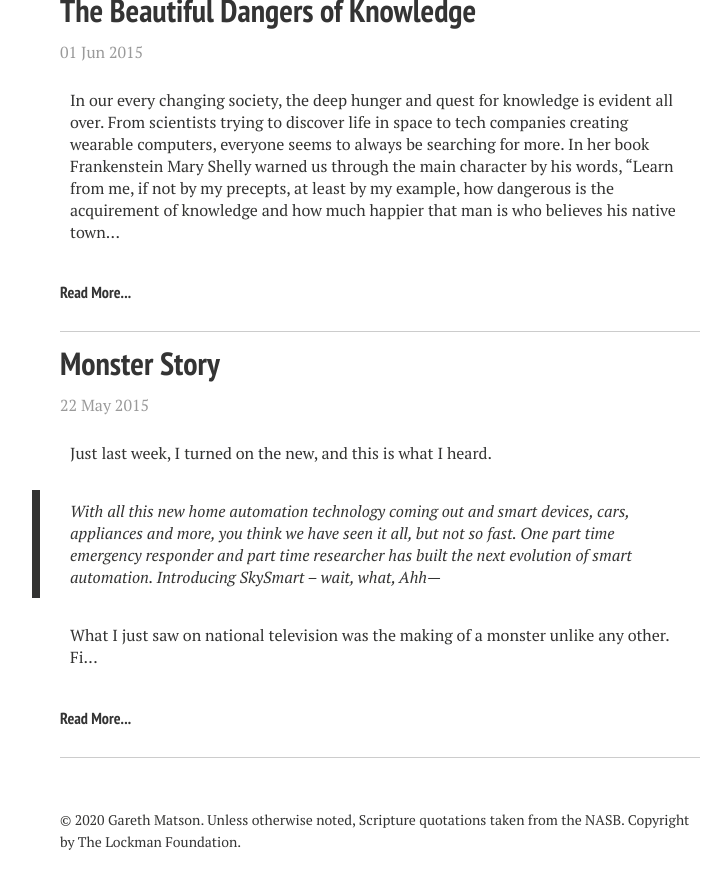
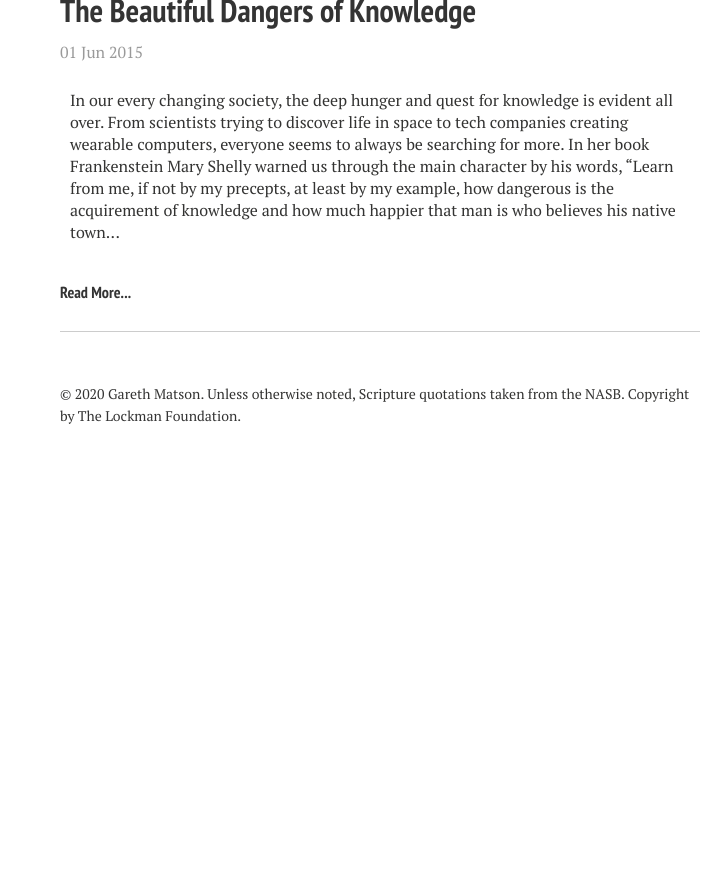
Before and after one commit to gerdums/gerdums.github.io, a Jekyll site: the page built from index.md, in a window 1280 px wide and 900 px high, scrolled down 2181 px. Shown: the top 889 px of the window, without its empty margins (260-979 px from the left). Built offline with Jekyll 4.4.1, drawn with Linux system fonts in a browser that asks for light colours; nearby versions of some CDN libraries; after the commit the page ends 2655 px from its top, so only the background shows below that.

Commit message:
update 2015-05-22-Monster Story.md

```diff
--- a/_posts/2015-05-22-Monster Story.md
+++ b/_posts/2015-05-22-Monster Story.md
@@ -1,11 +1,10 @@
 ---
+title: 'Monster Story'
 layout: post
-title: Monster Story
-excerpt: "Just last week, I turned on the new, and this is what I heard."
-tags: [school-essays]
-modified: 2015-05-22
-comments: true
-author: gareth
+tags:
+  - school-essays
+published: false
+category:
 ---
 
 Just last week, I turned on the new, and this is what I heard.
```
